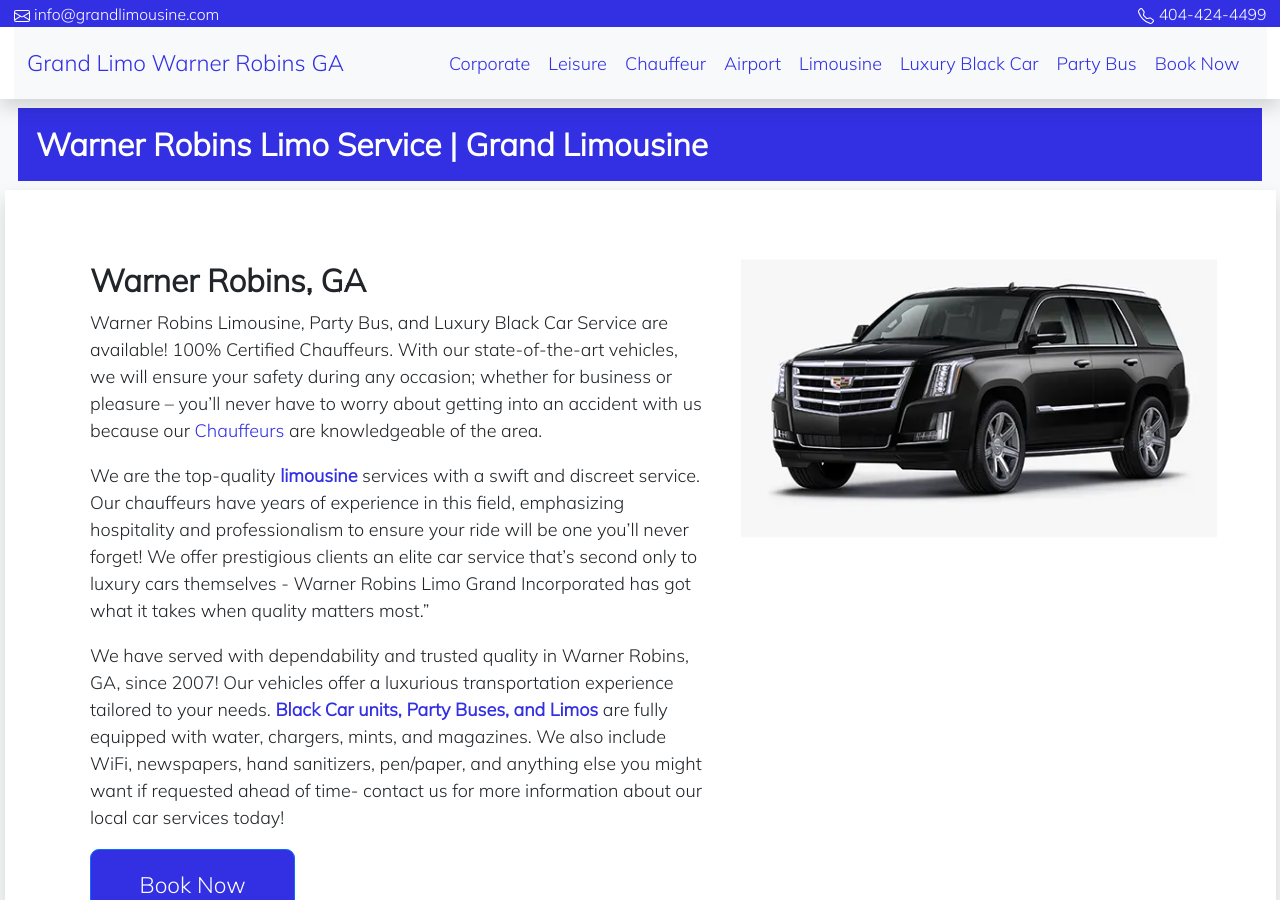
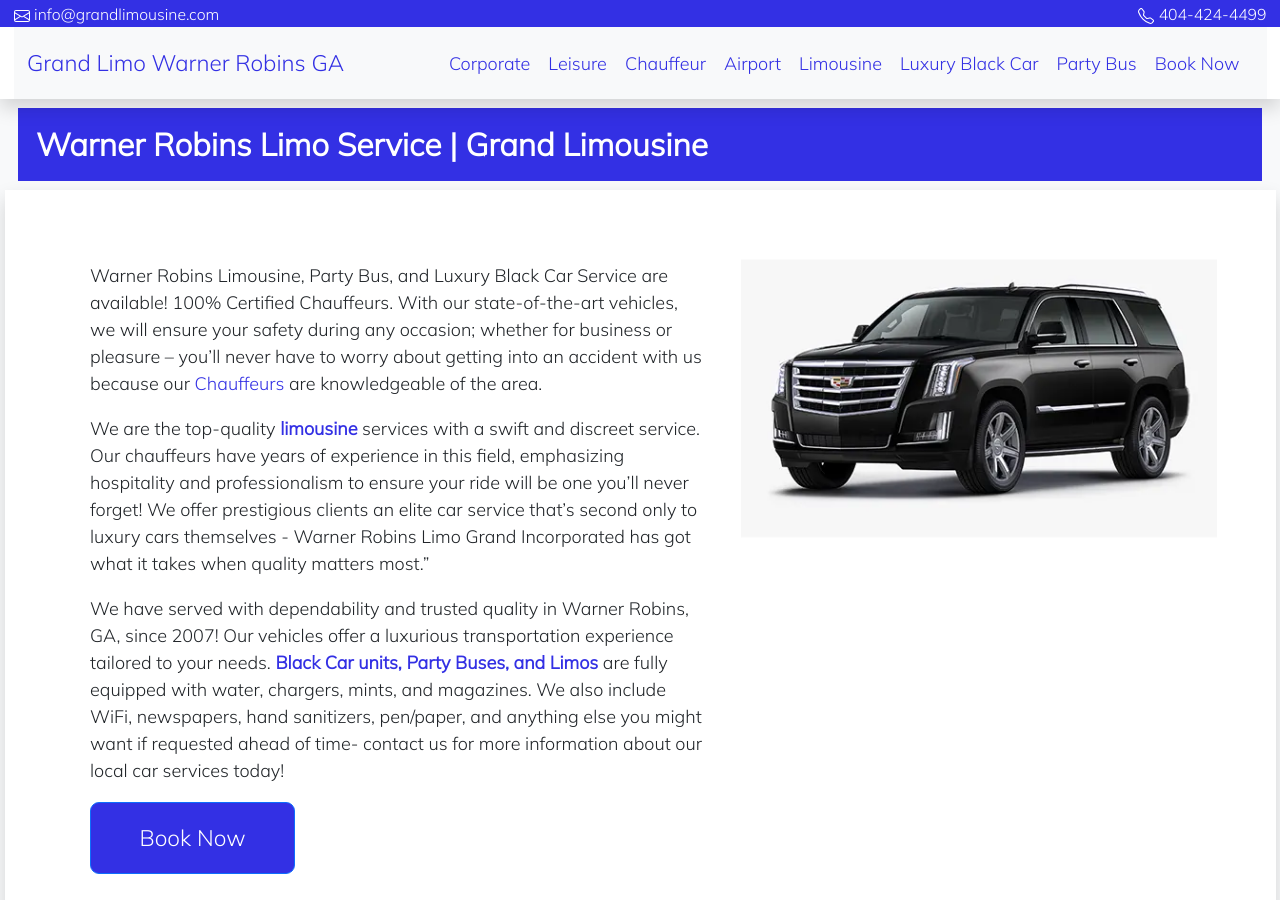
Before and after one commit to wynngrand/grandlimowarner-robins, a Jekyll site: the page built from index.md, in a window 1280 px wide and 900 px high, scrolled down 382 px. Built offline with Jekyll 4.4.1, drawn with Linux system fonts in a browser that asks for light colours.

Commit message:
Update from Forestry.io wynngrand updated index.md

```diff
--- a/index.md
+++ b/index.md
@@ -6,8 +6,6 @@ cover: "/assets/img/macon suvs.webp"
 layout: home
 
 ---
-### **Warner Robins, GA**
-
 Warner Robins Limousine, Party Bus, and Luxury Black Car Service are available! 100% Certified Chauffeurs. With our state-of-the-art vehicles, we will ensure your safety during any occasion; whether for business or pleasure – you'll never have to worry about getting into an accident with us because our [Chauffeurs](https://www.grandlimowarner-robins.com/) are knowledgeable of the area.
 
 We are the top-quality [**limousine**](https://www.grandlimowarner-robins.com/ "Limousine warner robins") services with a swift and discreet service. Our chauffeurs have years of experience in this field, emphasizing hospitality and professionalism to ensure your ride will be one you'll never forget! We offer prestigious clients an elite car service that's second only to luxury cars themselves - Warner Robins Limo Grand Incorporated has got what it takes when quality matters most."
```
